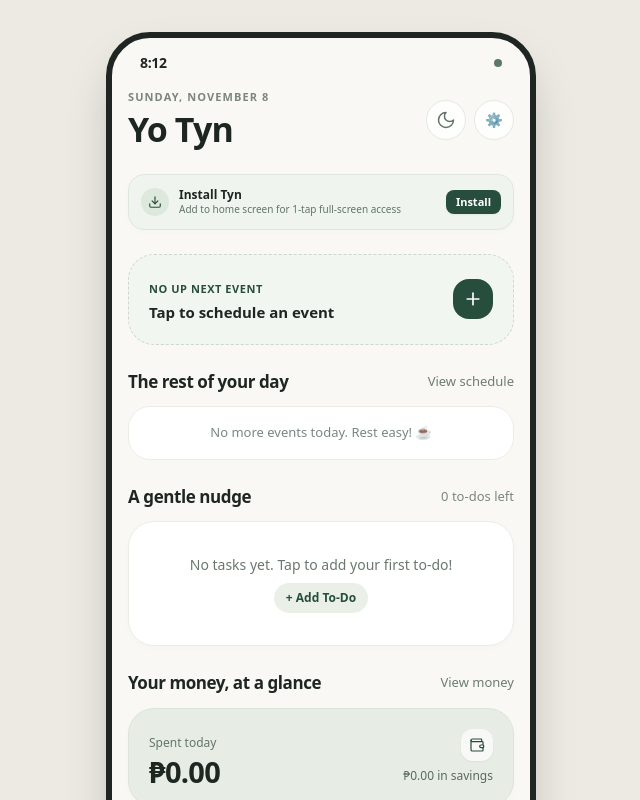
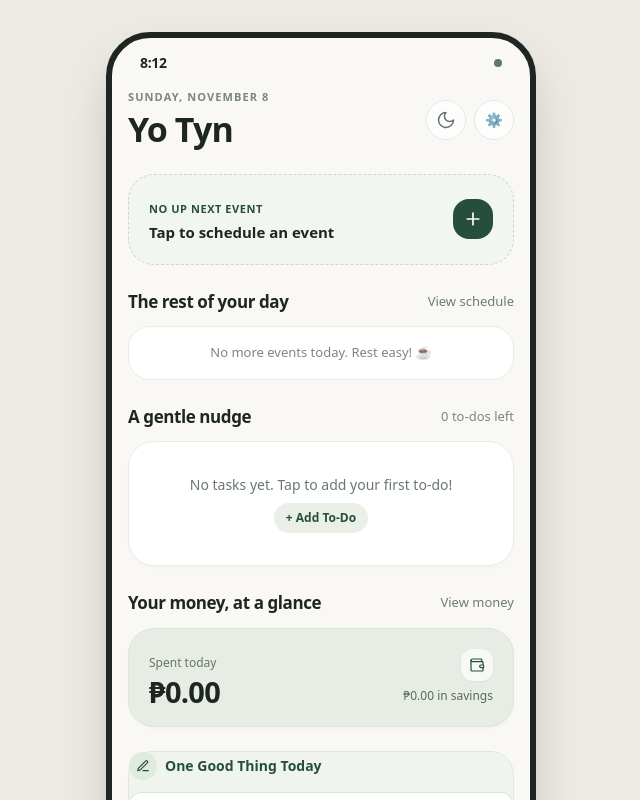
Before and after one commit to Tyler-slz/Tyn-TRACK, a Next.js app: page / in a window 1280 px wide. Shown: the top 800 px of the page, without its empty margins (319-959 px from the left). Built offline with nearby package versions, Linux system fonts and the light colour scheme.

Commit message:
fix: remove install banner from dashboard, optimize PWA manifest for Android

```diff
--- a/components/dashboard/DashboardView.tsx
+++ b/components/dashboard/DashboardView.tsx
@@ -94,37 +94,6 @@ export function DashboardView() {
           </button>
         </div>
       </div>
-
-      {/* Install App Quick Pill (only shows when browsing in browser, hidden once installed) */}
-      {!isStandalone && (
-        <div
-          onClick={promptInstallApp}
-          className={`cursor-pointer rounded-2xl p-3 border shadow-soft-sm flex items-center justify-between transition-all active:scale-[0.99] ${
-            isDark
-              ? 'bg-[#18231D] border-[#25362B] text-[#EDEFEA] hover:bg-[#1E2C24]'
-              : 'bg-[#EFF5EE] border-[#DEE8DD] text-[#1E2621] hover:bg-[#E7EFE6]'
-          }`}
-        >
-          <div className="flex items-center space-x-2.5">
-            <div
-              className={`w-7 h-7 rounded-full flex items-center justify-center ${
-                isDark ? 'bg-[#25362C] text-[#7CC79E]' : 'bg-[#DDE9DC] text-[#274E3C]'
-              }`}
-            >
-              <Download className="w-3.5 h-3.5" />
-            </div>
-            <div>
-              <p className="text-[12px] font-semibold leading-tight">Install Tyn</p>
-              <p className={`text-[10px] ${isDark ? 'text-[#8EA597]' : 'text-[#617467]'}`}>
-                Add to home screen for 1-tap full-screen access
-              </p>
-            </div>
-          </div>
-          <span className="text-[11px] font-semibold py-1 px-2.5 rounded-lg bg-[#274E3C] text-white shadow-sm">
-            Install
-          </span>
-        </div>
-      )}
 
       {/* Up Next Banner */}
       {upNextEvent ? (
```
Also changed, not shown: public/manifest.json.
